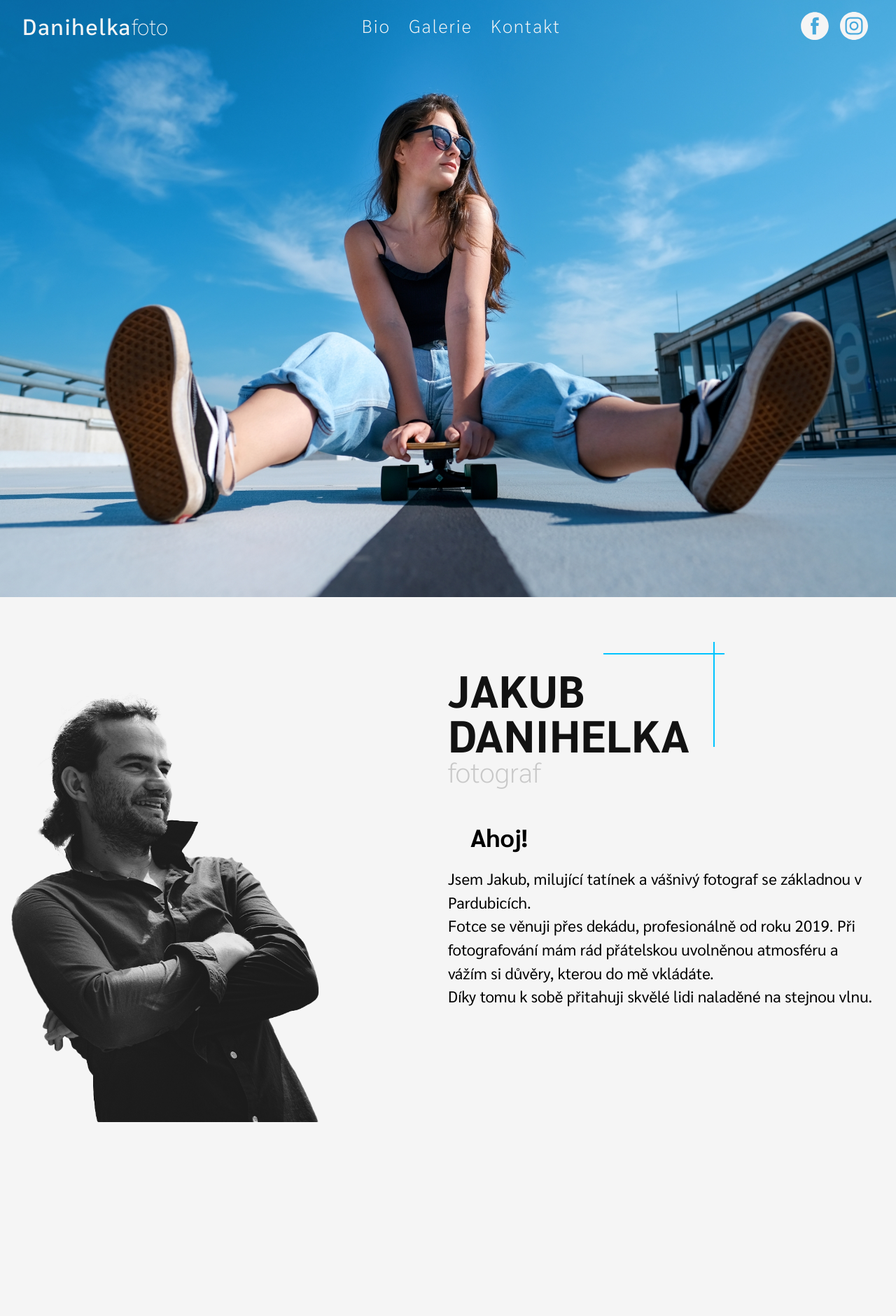
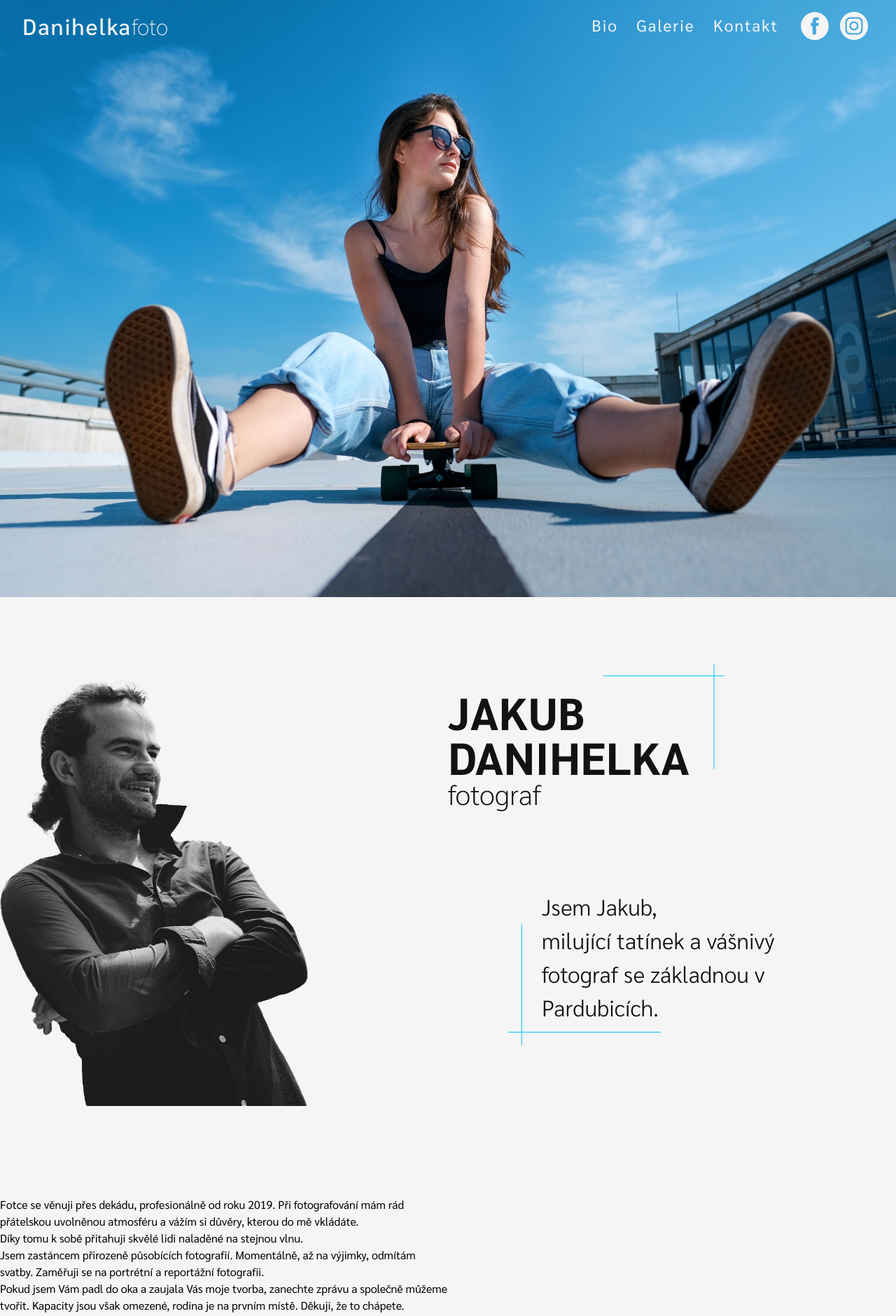
Before and after one commit to tomas-Novak-git/Danihelka-foto, a plain HTML site: page index.html in a window 1280 px wide. Shown: the top 1880 px of the page at 70% size. Drawn offline with Linux system fonts and the light colour scheme.

Commit message:
bio- intro + img add

```diff
--- a/index.html
+++ b/index.html
@@ -6,6 +6,19 @@
       name="viewport"
       content="width=device-width, initial-scale=1.0"
     />
+    <meta
+      name="author"
+      content="tomas_novak@centrum.cz"
+    />
+    <meta
+      name="description"
+      content="Jakub Danihelka, fotograf se základnou v Pardubicích."
+    />
+    <meta
+      name="keywords"
+      content="fotograf, svatební fotograf, Jakub Danihelka, focení, Pardubice, portréty, produktové fotografie"
+    />
+    <title>Danihelka Jakub fotograf</title>
     <link
       rel="preconnect"
       href="https://fonts.googleapis.com"
@@ -28,24 +41,24 @@
       defer
       src="script.js"
     ></script>
-    <title>Danihelka foto</title>
   </head>
   <body>
     <nav
       id="nav-bar"
-      class="wrapper"
+      class="wrapper nav-grid"
     >
-      <div>
+      <div class="nav-logo">
         <a href="#">
           <p><span class="heading-strong">Danihelka</span>foto</p>
         </a>
       </div>
+      <div class="nav-menu">
         <ul>
           <li><a href="#bio">Bio</a></li>
           <li><a href="#gallery">Galerie</a></li>
           <li><a href="">Kontakt</a></li>
         </ul>
-      <div class="icons">
+        <div class="icons nav-icons">
           <a
             href="https://www.facebook.com/danihelkafoto/"
             target="_blank"
@@ -87,6 +100,7 @@
             </svg>
           </a>
         </div>
+      </div>
     </nav>
     <section class="hero wrapper">
       <img
@@ -111,18 +125,19 @@
           </h1>
           <p>fotograf</p>
         </div>
+        <p class="bio-intro">
+          Jsem Jakub,<br />
+          milující tatínek a vášnivý fotograf se základnou v Pardubicích.
+        </p>
         <article>
-          <h3 class="article-heading">Ahoj!</h3>
-          <p class="bio-article">
-            Jsem Jakub, milující tatínek a vášnivý fotograf se základnou v
-            Pardubicích.<br />
+          <p>
             Fotce se věnuji přes dekádu, profesionálně od roku 2019. Při
             fotografování mám rád přátelskou uvolněnou atmosféru a vážím si
             důvěry, kterou do mě vkládáte.<br />
             Díky tomu k sobě přitahuji skvělé lidi naladěné na stejnou vlnu.
           </p>
 
-          <!-- <p>
+          <p>
             Jsem zastáncem přirozeně působících fotografií. Momentálně, až na
             výjimky, odmítám svatby. Zaměřuji se na portrétní a reportážní
             fotografii.
@@ -131,8 +146,12 @@
             Pokud jsem Vám padl do oka a zaujala Vás moje tvorba, zanechte
             zprávu a společně můžeme tvořit. Kapacity jsou však omezené, rodina
             je na prvním místě. Děkuji, že to chápete.
-          </p> -->
+          </p>
         </article>
+        <img
+          src="images/jakub-bio-photo.jpg"
+          alt="Jakub Danihelka fotografie fotografa"
+        />
       </section>
     </div>
     <section class="gallery wrapper">
--- a/styles.css
+++ b/styles.css
@@ -1,7 +1,8 @@
 :root {
     --black: rgb(18,18,18);
     --white: rgb(245,245,245);
-    --grey: rgb(200, 200, 200);
+    --grey: rgb(224, 221, 221);
+    /* --grey-bg: rgb(255, 255, 255); */
     --color: rgb(0, 195, 255);
     --color-opa: rgba(0, 195, 255, 0.750);
     --background: transparent;
@@ -97,11 +98,8 @@ nav {
     left: 0px;
     width: 100%;
     z-index: 10;
-    display: flex;
-    justify-content:space-between;
-    align-items: center;
     background-color: var(--background);
-    padding: 0 2rem;
+    /* padding: 0 2rem; */
     height: 75px;
     transition: ease-in-out 200ms;
     border-bottom: 2px solid transparent;
@@ -111,9 +109,9 @@ nav li {
     position: relative;
     margin: 0px;
     padding: 0px;
-    font-weight: 200;
+    font-weight: 400;
     margin: 0 0.7rem;
-    font-size: clamp(1.5rem, 0.86rem + 0.96vw, 3rem);
+    font-size: clamp(1rem, 0.66rem + 0.96vw, 2rem);
     letter-spacing: 2px;
 }
 nav a {
@@ -125,6 +123,27 @@ nav p{
     font-size: clamp(2rem, 0.86rem + 0.96vw, 3rem);
     font-weight: 100;
 }
+.nav-grid{
+    display: grid;
+    grid-template-columns: 250px 1fr;
+    align-items: center;
+}
+.nav-logo{
+    grid-column: 1;
+    padding-left: 2rem;
+}
+.nav-menu {
+    display: grid;
+    grid-column: 2;
+    justify-items: end;
+    align-items: center;
+    padding-right: 2rem;
+    grid-template-columns: 4fr 3fr 1fr;
+}
+.nav-menu ul{
+    grid-column: 2;
+    display: inline-block;
+}
 .nav-scrolled{
     --text: rgb(18, 18, 18);
     --text-inverse: rgb(245,245,245);
@@ -133,11 +152,10 @@ nav p{
     border-bottom: 1px solid var(--color-opa);
 }
 .icons{
+    grid-column: 3;
     display:flex;
     justify-content: flex-end;
     align-items: center;
-    width: 210px;
-    min-width: 100px;
 }
 .icons a svg{
     height: 40px;
@@ -196,23 +214,27 @@ nav p:hover .heading-strong{
     margin-left: auto;
     margin-right: auto;
 }
+/* .underline {
+    text-decoration: underline wavy 1px var(--color);
+    text-underline-offset: 8px;
+} */
 /* BIO - section */
 .bio {
     position: relative;
     height: auto;
     width: 100%;
-    padding-top: 75px;
-    margin-top: -75px;
+    padding-top: 74px;
+    margin-top: -74px;
     display: grid;
-    /* grid-template-columns: 4fr 2fr 1fr; */
+    background-color: var(--grey-bg);
     grid-template-columns: repeat(2, 1fr);
-    grid-template-rows: 100px 200px repeat(3, 1fr);
+    grid-template-rows: 50px 250px repeat(3, 1fr);
 }
 .bio-heading{
     grid-column:  2;
     grid-row: 2;
     justify-self: start;
-    align-self: flex-start;
+    align-self: end;
 }
 .bio h1 {
     font-size: 4rem;
@@ -226,7 +248,7 @@ nav p:hover .heading-strong{
 .bio-heading h1:after{
     content: "";
     position: absolute;
-    height: 2px;
+    height: 1px;
     width: 50%;
     top: -20px;
     right: -50px;
@@ -235,7 +257,7 @@ nav p:hover .heading-strong{
 .bio-heading p:after{
     content: "";
     position: absolute;
-    height: 2px;
+    height: 1px;
     width: 40%;
     rotate: 90deg;
     top: -90px;
@@ -246,7 +268,7 @@ nav p:hover .heading-strong{
     position: relative;
     font-size: 2.5rem;
     font-weight: 200;
-    color: var(--grey);
+    color: var(--black);
     padding: 0;
     line-height: 2.5rem;
 }
@@ -256,16 +278,51 @@ nav p:hover .heading-strong{
     grid-row: 2 / 4;
     max-height: 650px;
     align-self: end;
-    padding-left: 16px;
+}
+.bio img:last-child{
+    grid-column: 2;
+    grid-row: 5;
+    box-shadow: 8px 12px 14px rgba(18,18,18 , 0.5);
+
+    scale: 0.9;
+    border-radius: 6px;
 }
 .bio article {
+    grid-column: 1;
+    grid-row: 4;
+    align-self: center;
+}
+.bio-intro {
+    font-size: 2rem;
+    width: 25ch;
+    background-color: transparent;
     grid-row: 3;
+    font-weight: 300;
+    grid-column: 2;
+    padding-left: 2rem;
+    align-self: center;
+    justify-self: center;
+    color: var(--black);
+    position: relative;
 }
-.bio-article {
-    font-size: 1.4rem;
-    max-width: 50ch;
-    background-color: transparent;
-    padding: 16px 0px;
+.bio-intro:before,
+.bio-intro:after{
+    content: "";
+    position: absolute;
+    height: 1px;
+    background-color: var(--color);
+}
+.bio-intro:before{
+    content: "";
+    width: 40%;
+    rotate: 90deg;
+    left: -5.254rem;
+    bottom: 56px;
+}
+.bio-intro:after{
+    left: -1rem;
+    bottom: -12px;
+    width: 50%;
 }
 .article-heading{
     font-weight: 700;
@@ -280,8 +337,8 @@ nav p:hover .heading-strong{
 }
 .gallery h2 {
     position: relative;
-    padding-top: 75px;
-    margin-top: -75px;
+    padding-top: 74px;
+    margin-top: -74px;
 }
 .gallery-block {
     display: grid;
```
Also changed, not shown: images/jakub-bio-photo.jpg (added). Lines whose indentation alone changed are shown as unchanged.
